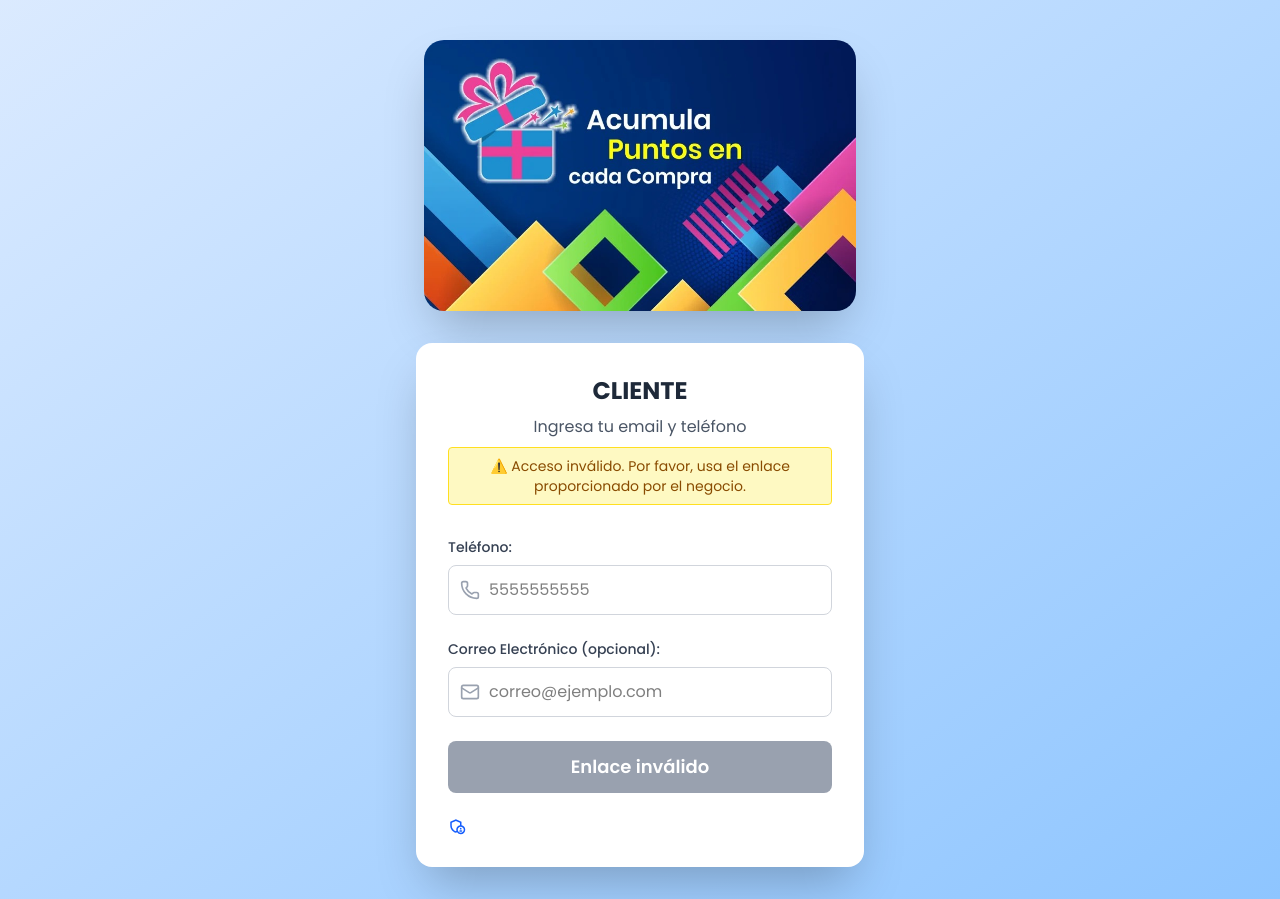
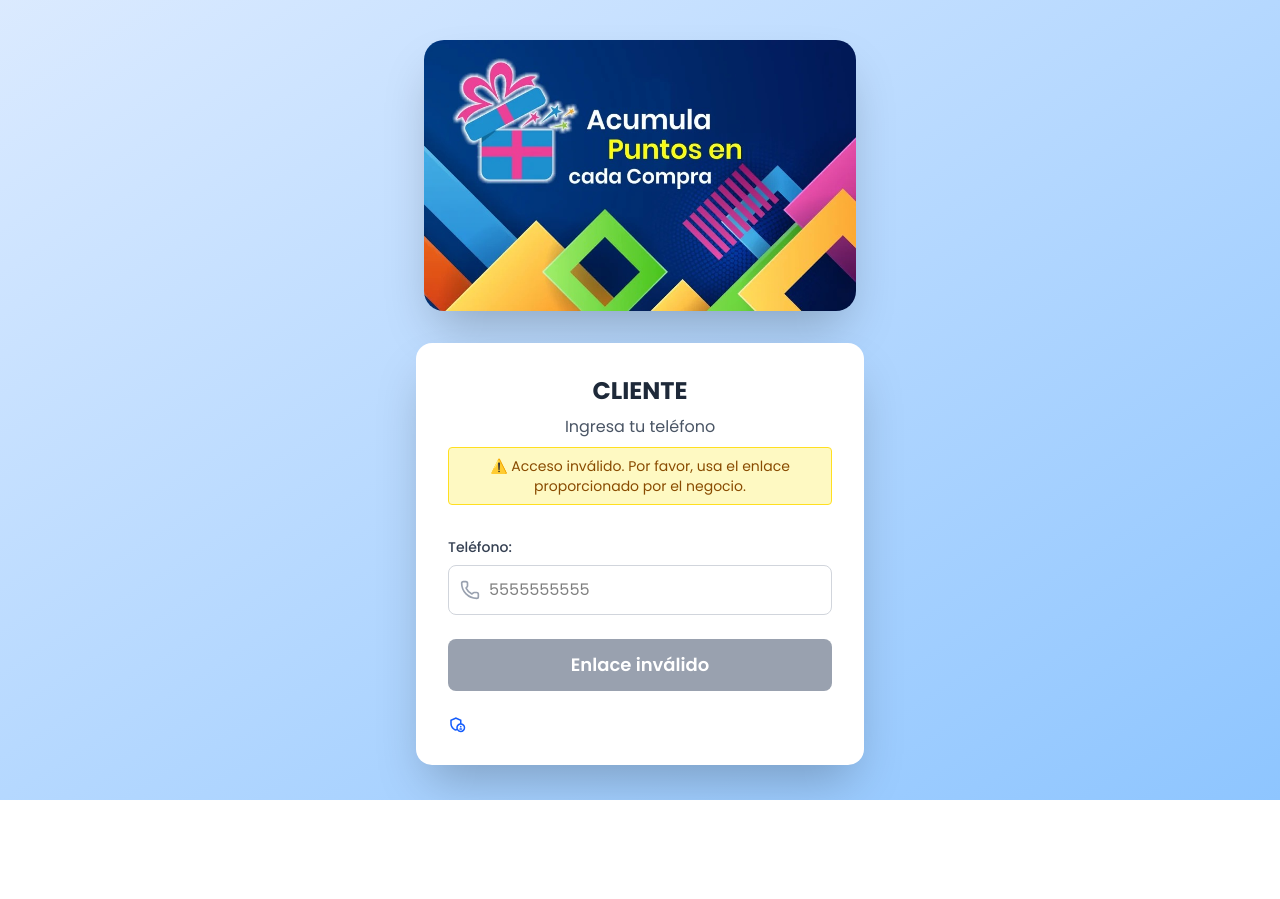
Before and after one commit to GerardoARHernandez/TarjetHerramientas, a React (Vite) app: page /points-loyalty/login in a window 1280 px wide. After the commit the page ends 800 px from the top, so only its background shows below. Built offline with nearby package versions, Linux system fonts and the light colour scheme.

Commit message:
Update: API de registro actualizada con fecha de nacimiento

```diff
--- a/src/apps/points/components/ClientLogin.jsx
+++ b/src/apps/points/components/ClientLogin.jsx
@@ -32,7 +32,7 @@ const ClientLogin = ({ onLogin, isLoading, onSwitchToAdmin, negocioInfo, negocio
     <div className="bg-white rounded-2xl shadow-2xl p-8">
       <div className="text-center mb-8">
         <h1 className="text-2xl font-bold text-gray-800 mb-2">CLIENTE</h1>
-        <p className="text-gray-600">Ingresa tu email y teléfono</p>
+        <p className="text-gray-600">Ingresa tu teléfono</p>
 
         {/* Mostrar nombre del negocio si está disponible */}
         {negocioInfo && negocioInfo.NegocioDesc && (
@@ -65,24 +65,6 @@ const ClientLogin = ({ onLogin, isLoading, onSwitchToAdmin, negocioInfo, negocio
               onChange={(e) => setPhone(e.target.value)}
               className="w-full pl-10 pr-4 py-3 border border-gray-300 rounded-lg focus:ring-2 focus:ring-blue-500 focus:border-transparent"
               placeholder="5555555555"
-              disabled={!negocioId}
-            />
-          </div>
-        </div>
-
-        {/* Campo de Email */}
-        <div>
-          <label className="block text-sm font-medium text-gray-700 mb-2">
-            Correo Electrónico (opcional):
-          </label>
-          <div className="relative">
-            <Mail className="absolute left-3 top-1/2 transform -translate-y-1/2 text-gray-400 w-5 h-5" />
-            <input
-              type="email"
-              value={email}
-              onChange={(e) => setEmail(e.target.value)}
-              className="w-full pl-10 pr-4 py-3 border border-gray-300 rounded-lg focus:ring-2 focus:ring-blue-500 focus:border-transparent"
-              placeholder="correo@ejemplo.com"
               disabled={!negocioId}
             />
           </div>
--- a/src/apps/points/components/admin/ClientSearch.jsx
+++ b/src/apps/points/components/admin/ClientSearch.jsx
@@ -1,7 +1,7 @@
 // src/apps/points/components/admin/RegisterPurchase/ClientSearch.jsx
 import { useState, useEffect, useCallback, useRef } from 'react';
 import { useAuth } from '../../../../contexts/AuthContext';
-import { Search, User, Phone, Mail, Check, List, QrCode, Camera, X, MapPin } from 'lucide-react';
+import { Search, User, Phone, Mail, Check, List, QrCode, X, MapPin } from 'lucide-react';
 
 const ClientSearch = ({
   selectedClientId,
@@ -618,7 +618,6 @@ const ClientSearch = ({
                 className="p-2 text-gray-400 hover:text-gray-600 cursor-pointer"
                 title="Subir QR desde imagen"
               >
-                <Camera className="h-5 w-5" />
               </label>
             </div>
 
```
